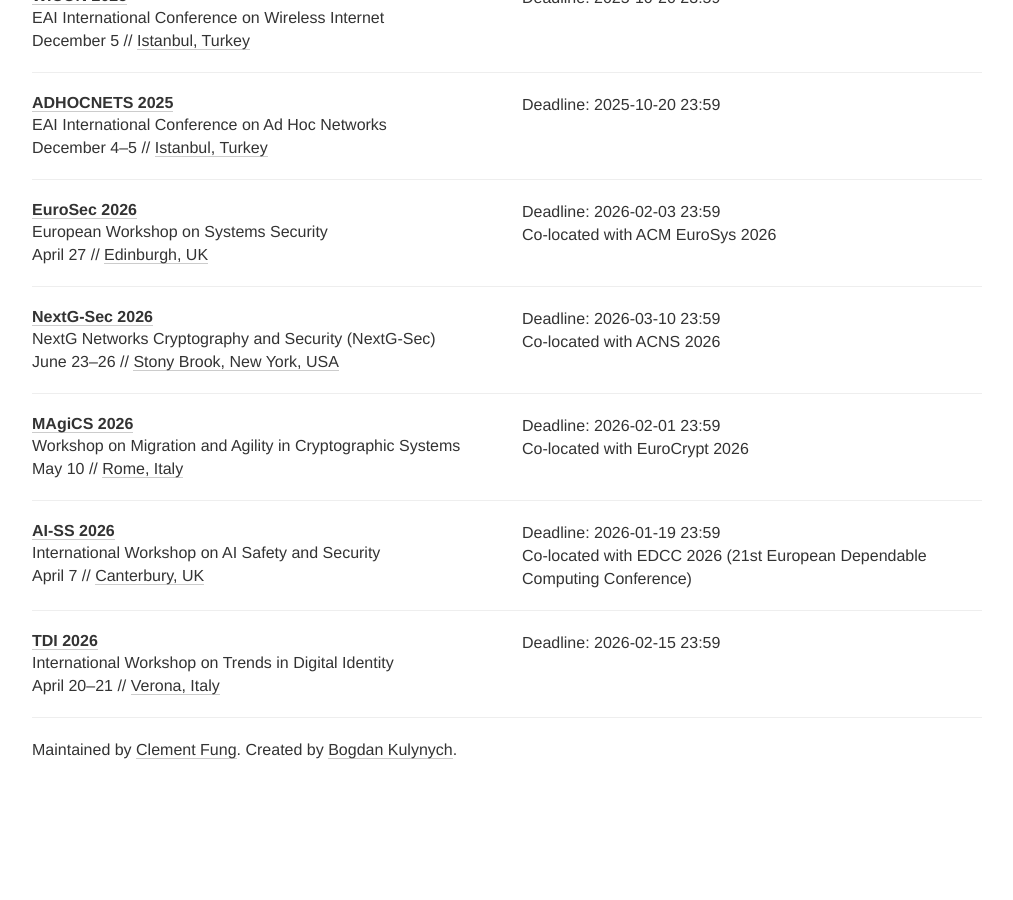
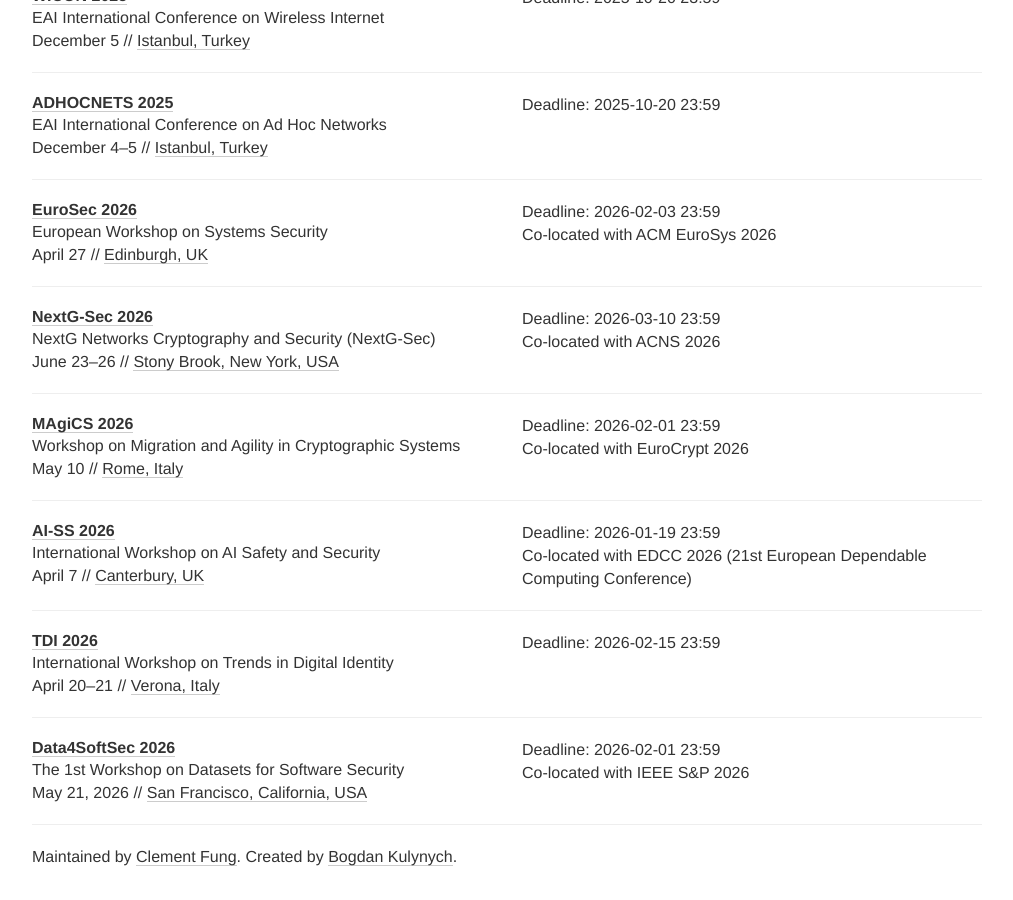
Before and after one commit to sec-deadlines/sec-deadlines.github.io, a Jekyll site: the page built from index.html, in a window 1280 px wide and 900 px high, scrolled down 21006 px. Shown: the whole window, without its empty margins (133-1146 px from the left). Built offline with Jekyll 4.4.1, drawn with Linux system fonts in a browser that asks for light colours; nearby versions of some CDN libraries; comment, search, counter and statistics services are not loaded; before the commit the page ends 21799 px from its top, so only the background shows below that.

Commit message:
Update conferences.yml

```diff
--- a/_data/conferences.yml
+++ b/_data/conferences.yml
@@ -1541,3 +1541,14 @@
   date: April 20-21
   place: Verona, Italy
   tags: [SEC, PRIV, SHOP]
+
+- name: Data4SoftSec
+  description: The 1st Workshop on Datasets for Software Security
+  year: 2026
+  link: https://sites.google.com/view/data4softsec/home
+  comment: Co-located with IEEE S&P 2026
+  deadline: ["2026-02-01 23:59"]
+  timezone: UTC
+  date: May 21, 2026
+  place: San Francisco, California, USA
+  tags: [SEC, SHOP]
```
